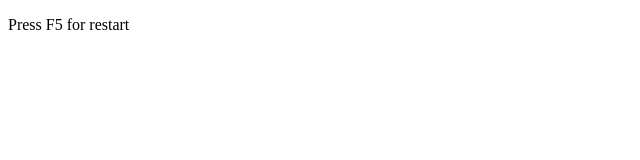
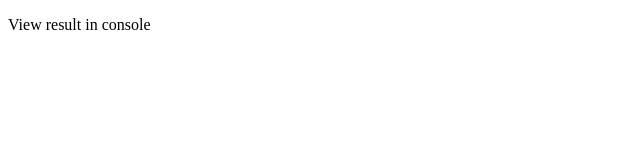
Before and after one commit to test-github-001/light-speed-js, a plain HTML site: page index.html in a window 1280 px wide. Shown: the full height of the page, 0-640 px from the left. Drawn offline with Linux system fonts and the light colour scheme.

Commit message:
Update index.html

```diff
--- a/index.html
+++ b/index.html
@@ -33,7 +33,7 @@
         <meta property="og:locale" content="en_US" /> <!-- default: "en_US" -->
     </head>
     <body>
-        <p>Press F5 for restart</p>
+        <p>View result in console</p>
         <script src="./js/main.js"></script>
     </body>
 </html>
```
